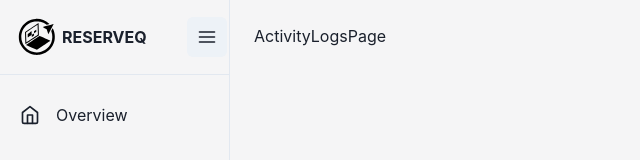
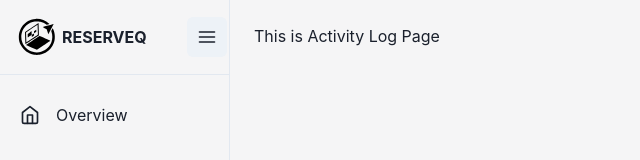
Before and after one commit to icodecedd/ReQuestor, a React (Vite) app in the folder client/: page /dashboard/activity in a window 1280 px wide. Shown: the top 160 px of the page, without its empty margins (0-640 px from the left). Built offline with nearby package versions, Linux system fonts and the light colour scheme.

Commit message:
Update ActivityLogsPage.jsx

```diff
--- a/client/src/pages/admin/ActivityLogsPage.jsx
+++ b/client/src/pages/admin/ActivityLogsPage.jsx
@@ -1,7 +1,7 @@
 import React from "react";
 
 const ActivityLogsPage = () => {
-  return <div>ActivityLogsPage</div>;
+  return <div>This is Activity Log Page</div>;
 };
 
 export default ActivityLogsPage;
```
